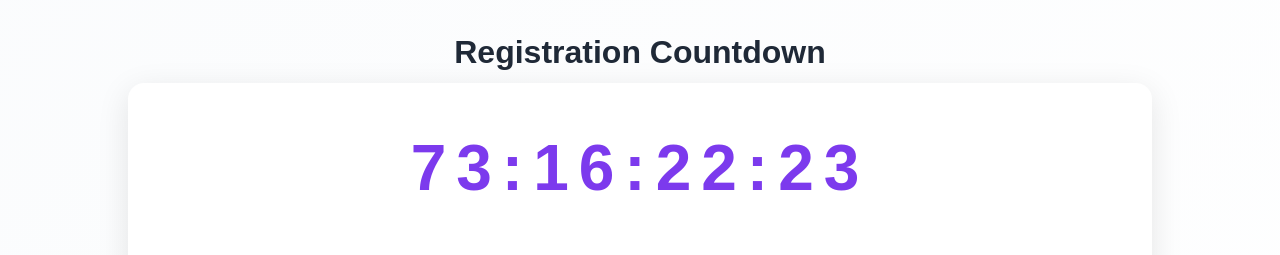
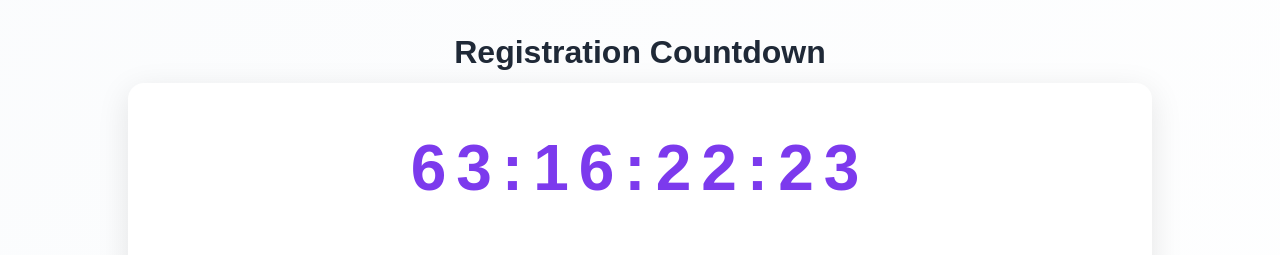
Before and after one commit to Kavi-Z/Eminence-Registration-webpage, a Next.js app: page / in a window 1280 px wide. Shown: the part 1280-1535 px from the top of the page. Built offline with nearby package versions, Linux system fonts and the light colour scheme.

Commit message:
Update page.js

```diff
--- a/app/page.js
+++ b/app/page.js
@@ -127,7 +127,7 @@ const toggleQuestion = (questionId) => {
       setIsLoading(false);
     }, 2000);
 
-    const targetDate = new Date("2025-09-30T09:00:00");
+    const targetDate = new Date("2025-09-20T09:00:00");
     const timer = setInterval(() => {
       const now = new Date();
       const distance = targetDate - now;
```
